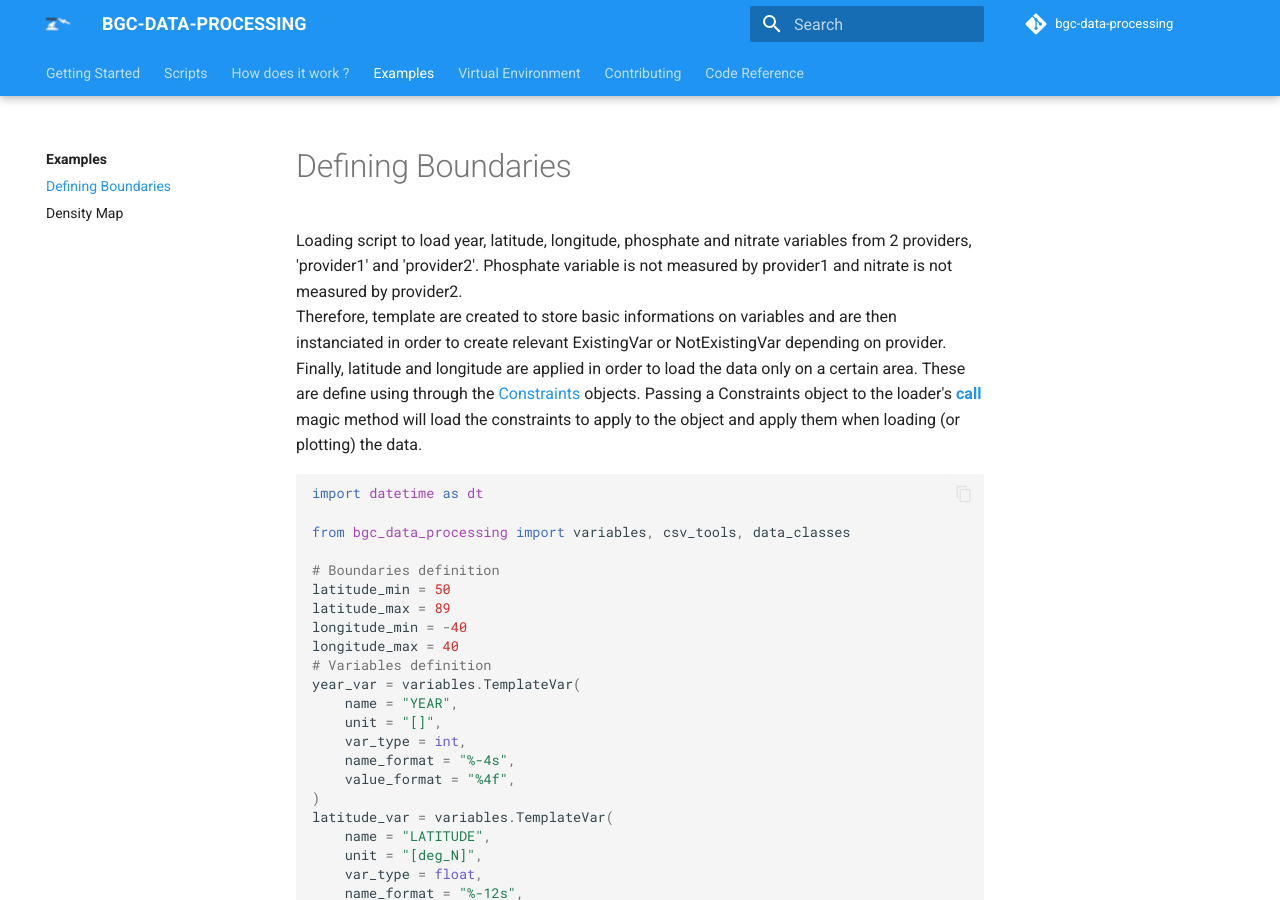
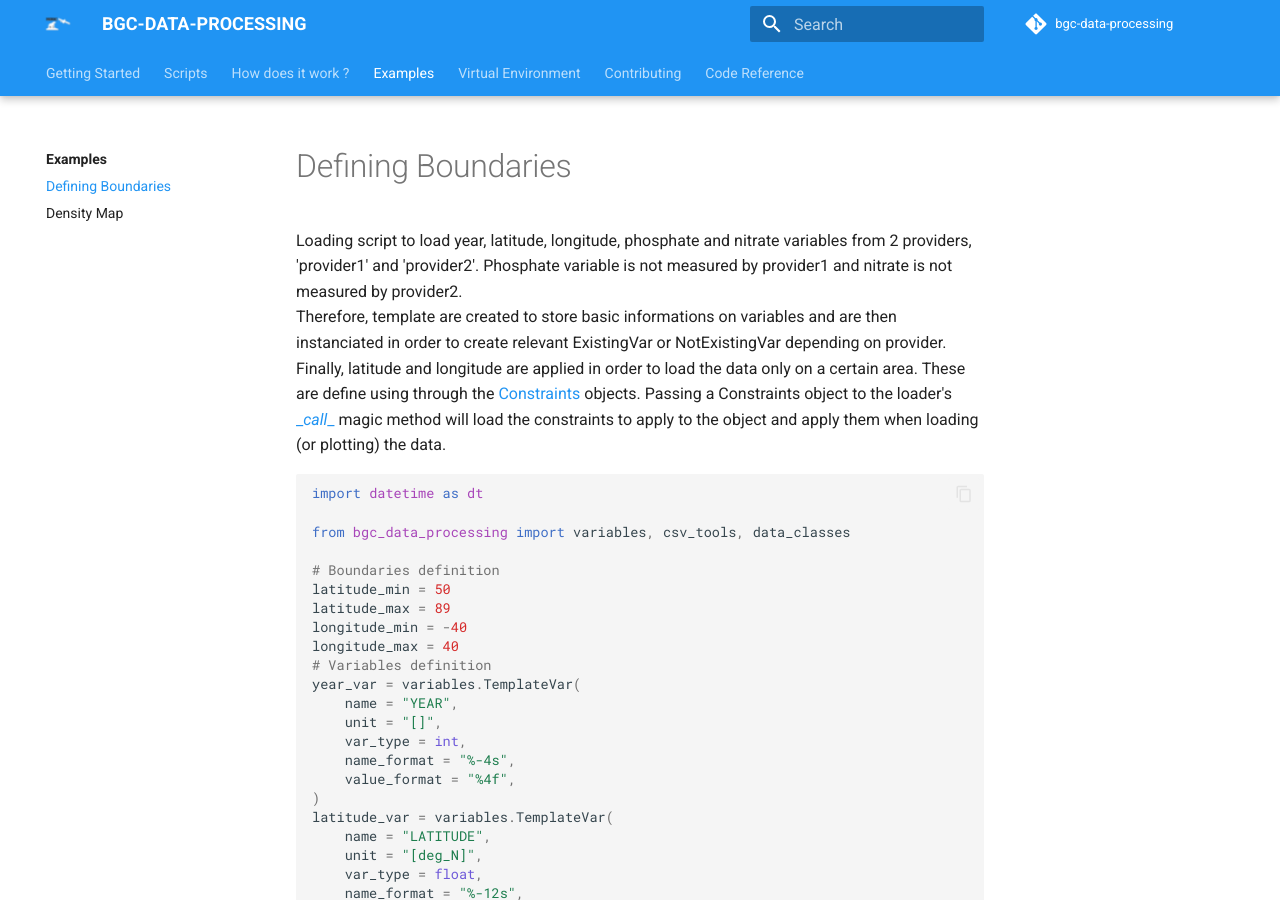
Before and after one commit to grigaut/bgc-data-processing, an MkDocs documentation site: the page built from docs/examples/boundaries.md, in a window 1280 px wide and 900 px high. Built offline with MkDocs 1.6.1 and Material for MkDocs 9.7.7, drawn with Linux system fonts in a browser that asks for light colours; comment, search, counter and statistics services are not loaded.

Commit message:
docs: correct typo

````diff
--- a/docs/examples/boundaries.md
+++ b/docs/examples/boundaries.md
@@ -2,7 +2,7 @@
 
 Loading script to load year, latitude, longitude, phosphate and nitrate variables from 2 providers, 'provider1' and 'provider2'. Phosphate variable is not measured by provider1 and nitrate is not measured by provider2. <br />
 Therefore, template are created to store basic informations on variables and are then instanciated in order to create relevant ExistingVar or NotExistingVar depending on provider. <br />
-Finally, latitude and longitude are applied in order to load the data only on a certain area. These are define using through the [Constraints](/reference/data_classes/#bgc_data_processing.data_classes.Constraints) objects. Passing a Constraints object to the loader's [__call__](/reference/csv_tools/#bgc_data_processing.csv_tools.CSVLoader.__call__) magic method will load the constraints to apply to the object and apply them when loading (or plotting) the data.
+Finally, latitude and longitude are applied in order to load the data only on a certain area. These are define using through the [Constraints](/reference/data_classes/#bgc_data_processing.data_classes.Constraints) objects. Passing a Constraints object to the loader's [\__call__](/reference/csv_tools/#bgc_data_processing.csv_tools.CSVLoader.__call__) magic method will load the constraints to apply to the object and apply them when loading (or plotting) the data.
 
 ``` py
 import datetime as dt
````
